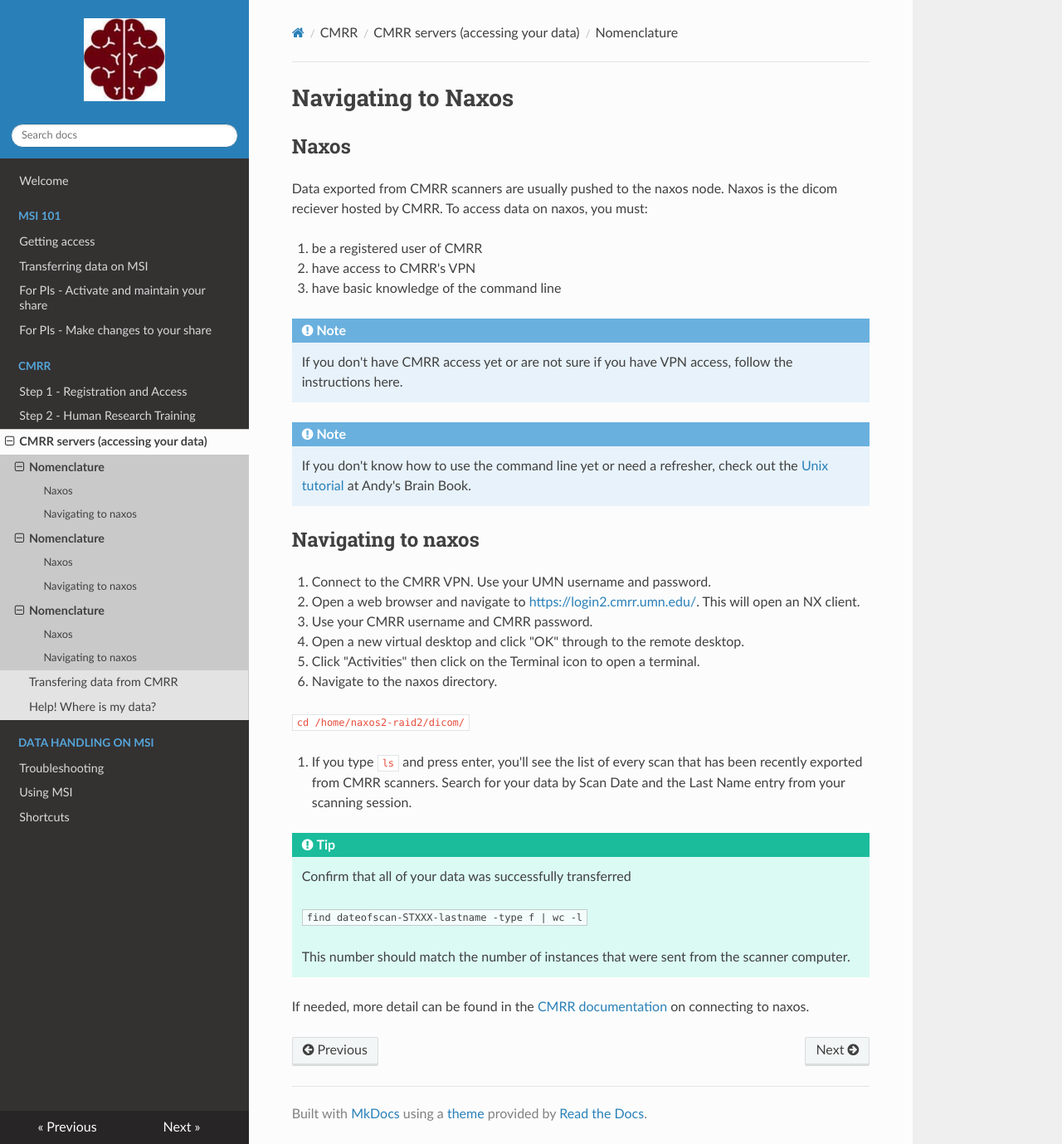
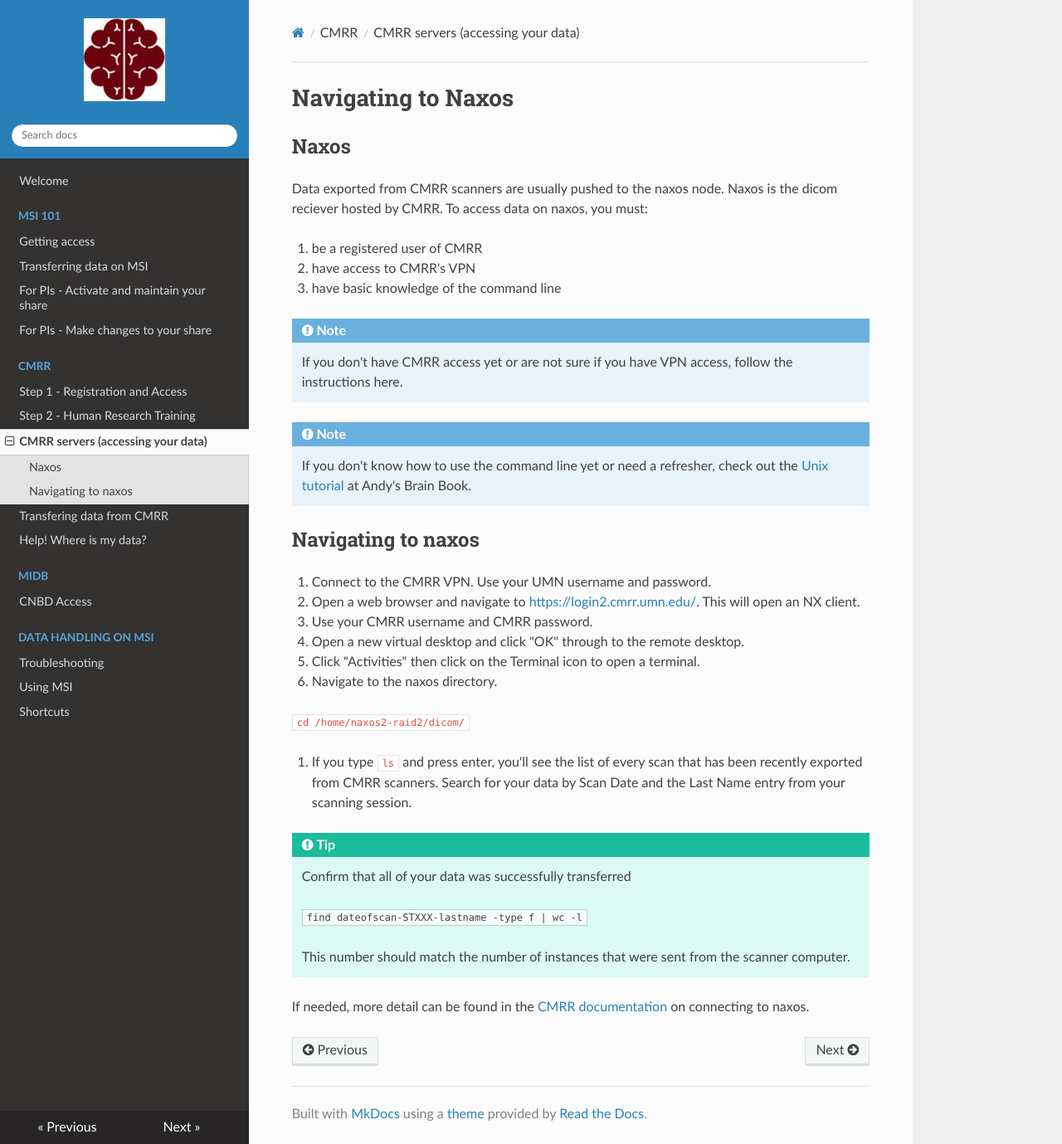
Before and after one commit to MIDB-Neuroimaging/neurohub_rtd, an MkDocs documentation site: the page built from docs/cmrr/naxos.md, in a window 1280 px wide and 1379 px high. Shown: the whole window at 83% size. Built offline with MkDocs 1.6.1, drawn with Linux system fonts in a browser that asks for light colours; nearby versions of some CDN libraries.

Commit message:
MIDB Section + Housekeeping
Cleaned up tabs/indent issues with CMRR section. Cleaned up some links. Added a MIDB section to continue adding on to.

```diff
--- a/mkdocs.yml
+++ b/mkdocs.yml
@@ -35,12 +35,12 @@
     - CMRR: #cmrr
         - Step 1 - Registration and Access: cmrr/user.md
         - Step 2 - Human Research Training: cmrr/operator.md
-        - CMRR servers (accessing your data):
-            - Nomenclature: cmrr/naxos.md
-            - Connecting to the CMRR VPN: cmrr/naxos.md
-            - Connecting to naxos: cmrr/naxos.md
-            - Transfering data from CMRR: cmrr/transfer2.md
-            - Help! Where is my data?: cmrr/search.md
+        - CMRR servers (accessing your data): cmrr/naxos.md
+        - Transfering data from CMRR: cmrr/transfer2.md
+        - Help! Where is my data?: cmrr/search.md
+
+    - MIDB: #midb
+        - CNBD Access: midb/cnbd.md
 
     #- Data Storage Options:
 
```
Also changed, not shown: docs/cmrr/transfer2.md (+1 -1 lines), docs/index.md (+1 -1 lines), docs/midb/cnbd.md (added, +15 -0 lines).
